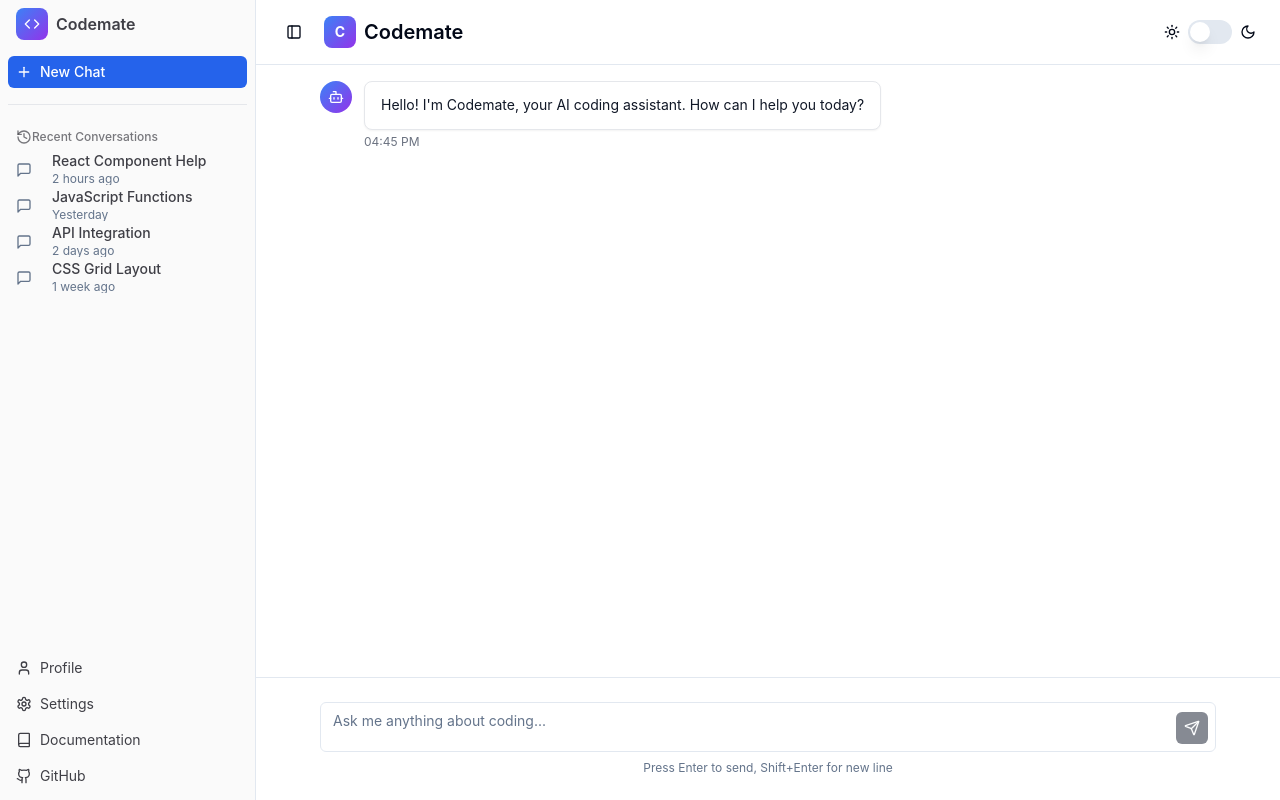
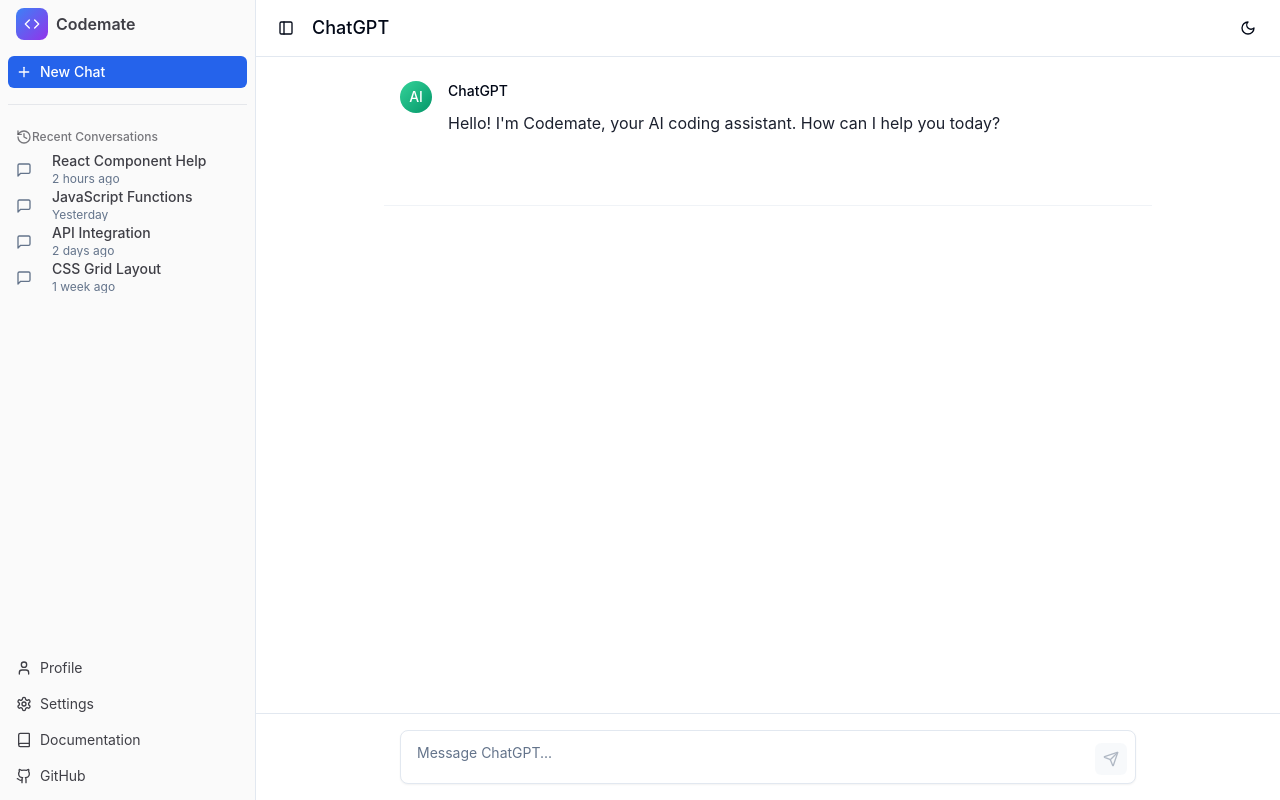
Before and after one commit to Jasmeet-011/codemate-chat, a React (Vite) app: page / in a window 1280 px wide. Built offline with nearby package versions, Linux system fonts and the light colour scheme.

Commit message:
Refactor: Improve chat UI to resemble ChatGPT
Adjusted the layout, styling, and message presentation to better emulate the ChatGPT interface.

```diff
--- a/src/components/ChatMessage.tsx
+++ b/src/components/ChatMessage.tsx
@@ -1,6 +1,6 @@
 
 import React, { useState } from 'react';
-import { User, Bot, Copy, Check } from 'lucide-react';
+import { User, Copy, Check } from 'lucide-react';
 import { Button } from '@/components/ui/button';
 import CodeBlock from './CodeBlock';
 
@@ -40,7 +40,7 @@ const ChatMessage: React.FC<ChatMessageProps> = ({ message }) => {
         const textContent = content.slice(lastIndex, match.index);
         if (textContent.trim()) {
           parts.push(
-            <div key={`text-${lastIndex}`} className="whitespace-pre-wrap">
+            <div key={`text-${lastIndex}`} className="whitespace-pre-wrap leading-7">
               {textContent}
             </div>
           );
@@ -66,59 +66,58 @@ const ChatMessage: React.FC<ChatMessageProps> = ({ message }) => {
       const remainingText = content.slice(lastIndex);
       if (remainingText.trim()) {
         parts.push(
-          <div key={`text-${lastIndex}`} className="whitespace-pre-wrap">
+          <div key={`text-${lastIndex}`} className="whitespace-pre-wrap leading-7">
             {remainingText}
           </div>
         );
       }
     }
 
-    return parts.length > 0 ? parts : <div className="whitespace-pre-wrap">{content}</div>;
+    return parts.length > 0 ? parts : <div className="whitespace-pre-wrap leading-7">{content}</div>;
   };
 
   return (
-    <div className={`flex items-start space-x-3 ${isUser ? 'flex-row-reverse space-x-reverse' : ''}`}>
+    <div className="flex items-start space-x-4 w-full">
+      {/* Avatar */}
       <div className={`w-8 h-8 rounded-full flex items-center justify-center flex-shrink-0 ${
         isUser
-          ? 'bg-gradient-to-br from-green-500 to-green-600'
-          : 'bg-gradient-to-br from-blue-500 to-purple-600'
+          ? 'bg-primary text-primary-foreground'
+          : 'bg-gradient-to-br from-emerald-400 to-emerald-600 text-white'
       }`}>
         {isUser ? (
-          <User className="h-4 w-4 text-white" />
+          <User className="h-4 w-4" />
         ) : (
-          <Bot className="h-4 w-4 text-white" />
+          <span className="font-medium text-sm">AI</span>
         )}
       </div>
 
-      <div className={`group relative max-w-[85%] ${isUser ? 'ml-auto' : 'mr-auto'}`}>
-        <div className={`rounded-lg px-4 py-3 shadow-sm border ${
-          isUser
-            ? 'bg-blue-600 text-white border-blue-600'
-            : 'bg-white text-gray-900 border-gray-200'
-        }`}>
-          <div className="text-sm leading-relaxed">
+      {/* Message Content */}
+      <div className="flex-1 space-y-2 overflow-hidden">
+        <div className="text-sm font-medium text-foreground">
+          {isUser ? 'You' : 'ChatGPT'}
+        </div>
+
+        <div className="prose prose-sm max-w-none text-foreground/90">
           {renderContent(message.content)}
         </div>
-        </div>
 
+        {/* Copy button for AI messages */}
         {!isUser && (
+          <div className="flex items-center space-x-2 pt-2">
             <Button
               onClick={handleCopy}
               variant="ghost"
               size="sm"
-            className="absolute top-2 right-2 h-6 w-6 p-0 opacity-0 group-hover:opacity-100 transition-opacity bg-gray-100 hover:bg-gray-200"
+              className="h-7 w-7 p-0 text-muted-foreground hover:text-foreground opacity-0 group-hover:opacity-100 transition-opacity"
             >
               {copied ? (
                 <Check className="h-3 w-3 text-green-600" />
               ) : (
-              <Copy className="h-3 w-3 text-gray-600" />
+                <Copy className="h-3 w-3" />
               )}
             </Button>
+          </div>
         )}
-
-        <div className={`mt-1 text-xs text-gray-500 ${isUser ? 'text-right' : 'text-left'}`}>
-          {message.timestamp.toLocaleTimeString([], { hour: '2-digit', minute: '2-digit' })}
-        </div>
       </div>
     </div>
   );
--- a/src/pages/Index.tsx
+++ b/src/pages/Index.tsx
@@ -11,7 +11,7 @@ import ChatMessage from '@/components/ChatMessage';
 interface Message {
   id: string;
   content: string;
-  sender: 'user' | 'assistant';
+  sender: 'user' | 'ai';
   timestamp: Date;
   code?: {
     language: string;
@@ -24,7 +24,7 @@ const Index = () => {
     {
       id: '1',
       content: 'Hello! I\'m Codemate, your AI coding assistant. How can I help you today?',
-      sender: 'assistant',
+      sender: 'ai',
       timestamp: new Date(),
     },
   ]);
@@ -122,7 +122,7 @@ export default Counter;`
       const assistantMessage: Message = {
         id: (Date.now() + 1).toString(),
         content: randomResponse.content,
-        sender: 'assistant',
+        sender: 'ai',
         timestamp: new Date(),
         code: randomResponse.code,
       };
@@ -160,50 +160,52 @@ export default Counter;`
       <div className="min-h-screen flex w-full bg-background">
         <AppSidebar />
         <SidebarInset className="flex flex-col">
-          {/* Header */}
-          <header className="sticky top-0 z-40 border-b bg-background/95 backdrop-blur supports-[backdrop-filter]:bg-background/60">
-            <div className="flex h-16 items-center justify-between px-6">
-              <div className="flex items-center space-x-4">
+          {/* Header - ChatGPT style */}
+          <header className="sticky top-0 z-40 border-b bg-background/80 backdrop-blur-md">
+            <div className="flex h-14 items-center justify-between px-4">
+              <div className="flex items-center space-x-3">
                 <SidebarTrigger />
-                <div className="flex items-center space-x-2">
-                  <div className="w-8 h-8 bg-gradient-to-br from-blue-500 to-purple-600 rounded-lg flex items-center justify-center">
-                    <span className="text-white font-bold text-sm">C</span>
-                  </div>
-                  <h1 className="text-xl font-semibold">Codemate</h1>
-                </div>
+                <h1 className="text-lg font-medium text-foreground">ChatGPT</h1>
               </div>
 
-              <div className="flex items-center space-x-4">
-                <div className="flex items-center space-x-2">
-                  <Sun className="h-4 w-4" />
-                  <Switch
-                    checked={isDarkMode}
-                    onCheckedChange={toggleTheme}
-                    aria-label="Toggle dark mode"
-                  />
-                  <Moon className="h-4 w-4" />
-                </div>
+              <div className="flex items-center space-x-3">
+                <Button
+                  onClick={toggleTheme}
+                  variant="ghost"
+                  size="sm"
+                  className="h-8 w-8 p-0"
+                >
+                  {isDarkMode ? (
+                    <Sun className="h-4 w-4" />
+                  ) : (
+                    <Moon className="h-4 w-4" />
+                  )}
+                </Button>
               </div>
             </div>
           </header>
 
-          {/* Chat Messages */}
-          <div className="flex-1 overflow-y-auto px-6 py-4">
-            <div className="max-w-4xl mx-auto space-y-6">
+          {/* Chat Messages - ChatGPT style */}
+          <div className="flex-1 overflow-y-auto">
+            <div className="mx-auto max-w-3xl">
               {messages.map((message) => (
-                <ChatMessage key={message.id} message={message} />
+                <div key={message.id} className="group border-b border-border/50 py-6 px-4">
+                  <ChatMessage message={message} />
+                </div>
               ))}
 
               {isTyping && (
-                <div className="flex items-start space-x-3">
-                  <div className="w-8 h-8 bg-gradient-to-br from-blue-500 to-purple-600 rounded-full flex items-center justify-center flex-shrink-0">
-                    <span className="text-white font-bold text-sm">C</span>
-                  </div>
-                  <div className="flex-1 bg-muted rounded-lg p-4">
-                    <div className="flex space-x-1">
-                      <div className="w-2 h-2 bg-gray-500 rounded-full animate-bounce"></div>
-                      <div className="w-2 h-2 bg-gray-500 rounded-full animate-bounce" style={{ animationDelay: '0.1s' }}></div>
-                      <div className="w-2 h-2 bg-gray-500 rounded-full animate-bounce" style={{ animationDelay: '0.2s' }}></div>
+                <div className="group border-b border-border/50 py-6 px-4">
+                  <div className="flex items-start space-x-4">
+                    <div className="w-8 h-8 bg-gradient-to-br from-emerald-400 to-emerald-600 rounded-full flex items-center justify-center flex-shrink-0">
+                      <span className="text-white font-medium text-sm">AI</span>
+                    </div>
+                    <div className="flex-1">
+                      <div className="flex space-x-1 pt-1">
+                        <div className="w-2 h-2 bg-muted-foreground/60 rounded-full animate-bounce"></div>
+                        <div className="w-2 h-2 bg-muted-foreground/60 rounded-full animate-bounce" style={{ animationDelay: '0.1s' }}></div>
+                        <div className="w-2 h-2 bg-muted-foreground/60 rounded-full animate-bounce" style={{ animationDelay: '0.2s' }}></div>
+                      </div>
                     </div>
                   </div>
                 </div>
@@ -212,31 +214,28 @@ export default Counter;`
             </div>
           </div>
 
-          {/* Input Area */}
-          <div className="sticky bottom-0 border-t bg-background/95 backdrop-blur supports-[backdrop-filter]:bg-background/60 p-6">
-            <div className="max-w-4xl mx-auto">
-              <div className="relative">
+          {/* Input Area - ChatGPT style */}
+          <div className="border-t bg-background">
+            <div className="mx-auto max-w-3xl px-4 py-4">
+              <div className="relative bg-background border border-border rounded-lg shadow-sm">
                 <Textarea
                   ref={textareaRef}
                   value={inputValue}
                   onChange={(e) => setInputValue(e.target.value)}
                   onKeyDown={handleKeyPress}
-                  placeholder="Ask me anything about coding..."
-                  className="min-h-[50px] max-h-[120px] pr-12 resize-none auto-resize"
+                  placeholder="Message ChatGPT..."
+                  className="min-h-[52px] max-h-32 border-0 resize-none bg-transparent px-4 py-3 pr-12 text-sm focus-visible:ring-0 focus-visible:ring-offset-0"
                   rows={1}
                 />
                 <Button
                   onClick={handleSendMessage}
                   disabled={!inputValue.trim() || isTyping}
                   size="sm"
-                  className="absolute bottom-2 right-2 h-8 w-8 p-0"
+                  className="absolute bottom-2 right-2 h-8 w-8 p-0 bg-primary hover:bg-primary/90 disabled:bg-muted disabled:text-muted-foreground"
                 >
                   <Send className="h-4 w-4" />
                 </Button>
               </div>
-              <p className="text-xs text-muted-foreground mt-2 text-center">
-                Press Enter to send, Shift+Enter for new line
-              </p>
             </div>
           </div>
         </SidebarInset>
```
Also changed, not shown: src/components/CodeBlock.tsx (+11 -18 lines). Lines whose indentation alone changed are shown as unchanged.
